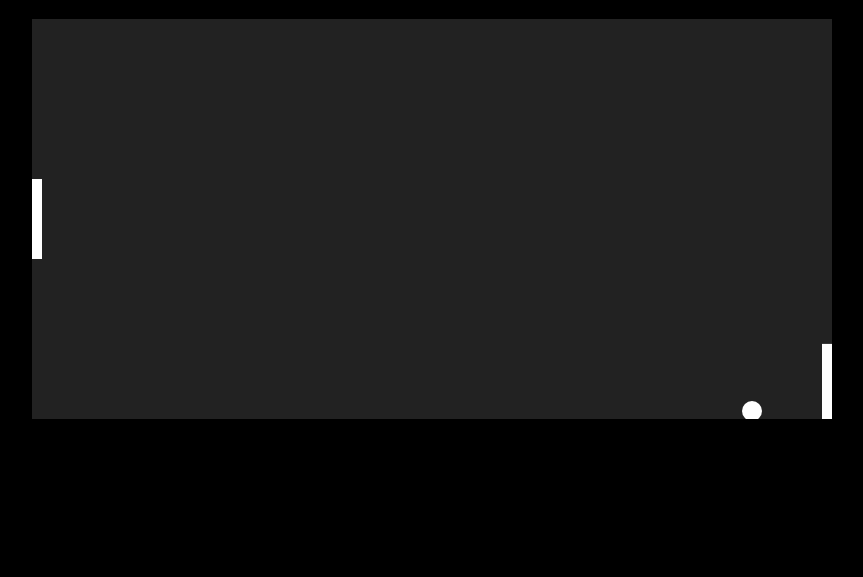
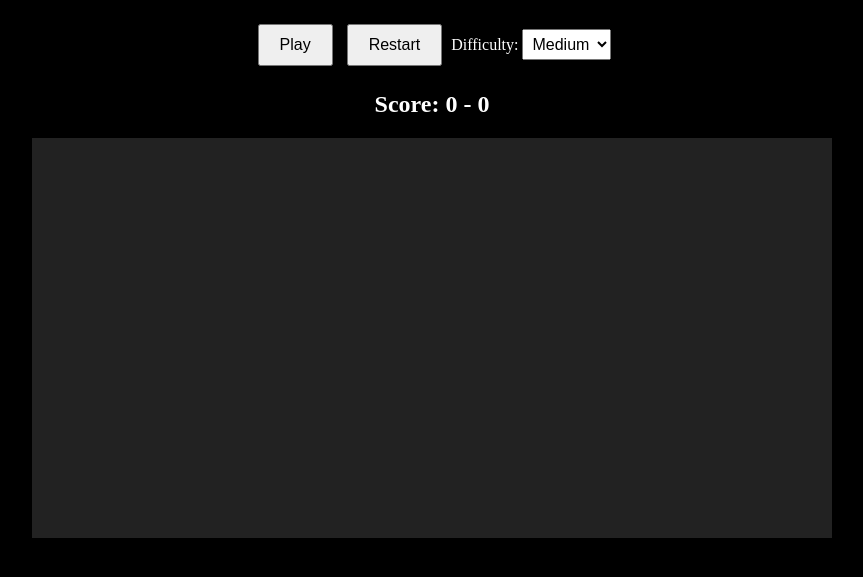
Before and after one commit to shubhedits/Ping-pop-game, a plain HTML site: page index.html in a window 1280 px wide. Shown: the part 61-638 px from the top of the page, without its empty margins (208-1071 px from the left). Drawn offline with Linux system fonts and the light colour scheme.

Commit message:
Update index.html

```diff
--- a/index.html
+++ b/index.html
@@ -3,7 +3,7 @@
 <head>
     <meta charset="UTF-8">
     <meta name="viewport" content="width=device-width, initial-scale=1.0">
-    <title>Ping Pong Game</title>
+    <title>sakshi's game</title>
     <style>
         body {
             text-align: center;
@@ -15,75 +15,129 @@
             display: block;
             margin: auto;
         }
+        #controls {
+            margin: 20px;
+        }
+        button {
+            margin: 5px;
+            padding: 10px 20px;
+            font-size: 16px;
+        }
+        select {
+            padding: 5px;
+            font-size: 16px;
+        }
     </style>
 </head>
 <body>
     <h1>Ping Pong Game</h1>
+    <div id="controls">
+        <button onclick="startGame()">Play</button>
+        <button onclick="resetGame()">Restart</button>
+        <label for="difficulty">Difficulty:</label>
+        <select id="difficulty" onchange="changeDifficulty()">
+            <option value="0.05">Easy</option>
+            <option value="0.1" selected>Medium</option>
+            <option value="0.2">Hard</option>
+        </select>
+    </div>
+    <h2>Score: <span id="playerScore">0</span> - <span id="aiScore">0</span></h2>
     <canvas id="gameCanvas" width="800" height="400"></canvas>
     <script>
         const canvas = document.getElementById("gameCanvas");
         const ctx = canvas.getContext("2d");
-
         const paddleHeight = 80, paddleWidth = 10;
         let playerY = (canvas.height - paddleHeight) / 2;
         let aiY = (canvas.height - paddleHeight) / 2;
         let ballX = canvas.width / 2, ballY = canvas.height / 2;
         let ballSpeedX = 5, ballSpeedY = 3;
+        let playerScore = 0, aiScore = 0;
+        let aiDifficulty = 0.1;
+        let powerUpActive = false;
+        let powerUpX = Math.random() * (canvas.width - 50) + 25;
+        let powerUpY = Math.random() * (canvas.height - 50) + 25;
 
         function drawRect(x, y, w, h, color) {
             ctx.fillStyle = color;
             ctx.fillRect(x, y, w, h);
         }
-
         function drawBall(x, y, size, color) {
             ctx.fillStyle = color;
             ctx.beginPath();
             ctx.arc(x, y, size, 0, Math.PI * 2);
             ctx.fill();
         }
-
+        function drawPowerUp() {
+            if (!powerUpActive) {
+                ctx.fillStyle = "yellow";
+                ctx.fillRect(powerUpX, powerUpY, 20, 20);
+            }
+        }
         function update() {
             ballX += ballSpeedX;
             ballY += ballSpeedY;
-
             if (ballY <= 0 || ballY >= canvas.height) ballSpeedY = -ballSpeedY;
-
             if (ballX <= paddleWidth && ballY > playerY && ballY < playerY + paddleHeight) {
                 ballSpeedX = -ballSpeedX;
             }
-
             if (ballX >= canvas.width - paddleWidth && ballY > aiY && ballY < aiY + paddleHeight) {
                 ballSpeedX = -ballSpeedX;
             }
-
-            if (ballX < 0 || ballX > canvas.width) {
-                ballX = canvas.width / 2;
-                ballY = canvas.height / 2;
-                ballSpeedX = -ballSpeedX;
+            if (ballX < 0) {
+                aiScore++;
+                document.getElementById("aiScore").innerText = aiScore;
+                resetBall();
             }
-
-            aiY += (ballY - (aiY + paddleHeight / 2)) * 0.1;
+            if (ballX > canvas.width) {
+                playerScore++;
+                document.getElementById("playerScore").innerText = playerScore;
+                resetBall();
+            }
+            aiY += (ballY - (aiY + paddleHeight / 2)) * aiDifficulty;
+            if (!powerUpActive && ballX > powerUpX && ballX < powerUpX + 20 && ballY > powerUpY && ballY < powerUpY + 20) {
+                powerUpActive = true;
+                ballSpeedX *= 1.5;
+                ballSpeedY *= 1.5;
+            }
         }
-
         function draw() {
             drawRect(0, 0, canvas.width, canvas.height, "#222");
             drawRect(0, playerY, paddleWidth, paddleHeight, "white");
             drawRect(canvas.width - paddleWidth, aiY, paddleWidth, paddleHeight, "white");
             drawBall(ballX, ballY, 10, "white");
+            drawPowerUp();
         }
-
         function gameLoop() {
             update();
             draw();
             requestAnimationFrame(gameLoop);
         }
-
+        function startGame() {
+            gameLoop();
+        }
+        function resetGame() {
+            playerScore = 0;
+            aiScore = 0;
+            document.getElementById("playerScore").innerText = playerScore;
+            document.getElementById("aiScore").innerText = aiScore;
+            resetBall();
+        }
+        function resetBall() {
+            ballX = canvas.width / 2;
+            ballY = canvas.height / 2;
+            ballSpeedX = 5;
+            ballSpeedY = 3;
+            powerUpActive = false;
+            powerUpX = Math.random() * (canvas.width - 50) + 25;
+            powerUpY = Math.random() * (canvas.height - 50) + 25;
+        }
+        function changeDifficulty() {
+            aiDifficulty = parseFloat(document.getElementById("difficulty").value);
+        }
         canvas.addEventListener("mousemove", (e) => {
             let rect = canvas.getBoundingClientRect();
             playerY = e.clientY - rect.top - paddleHeight / 2;
         });
-
-        gameLoop();
     </script>
 </body>
 </html>
```
